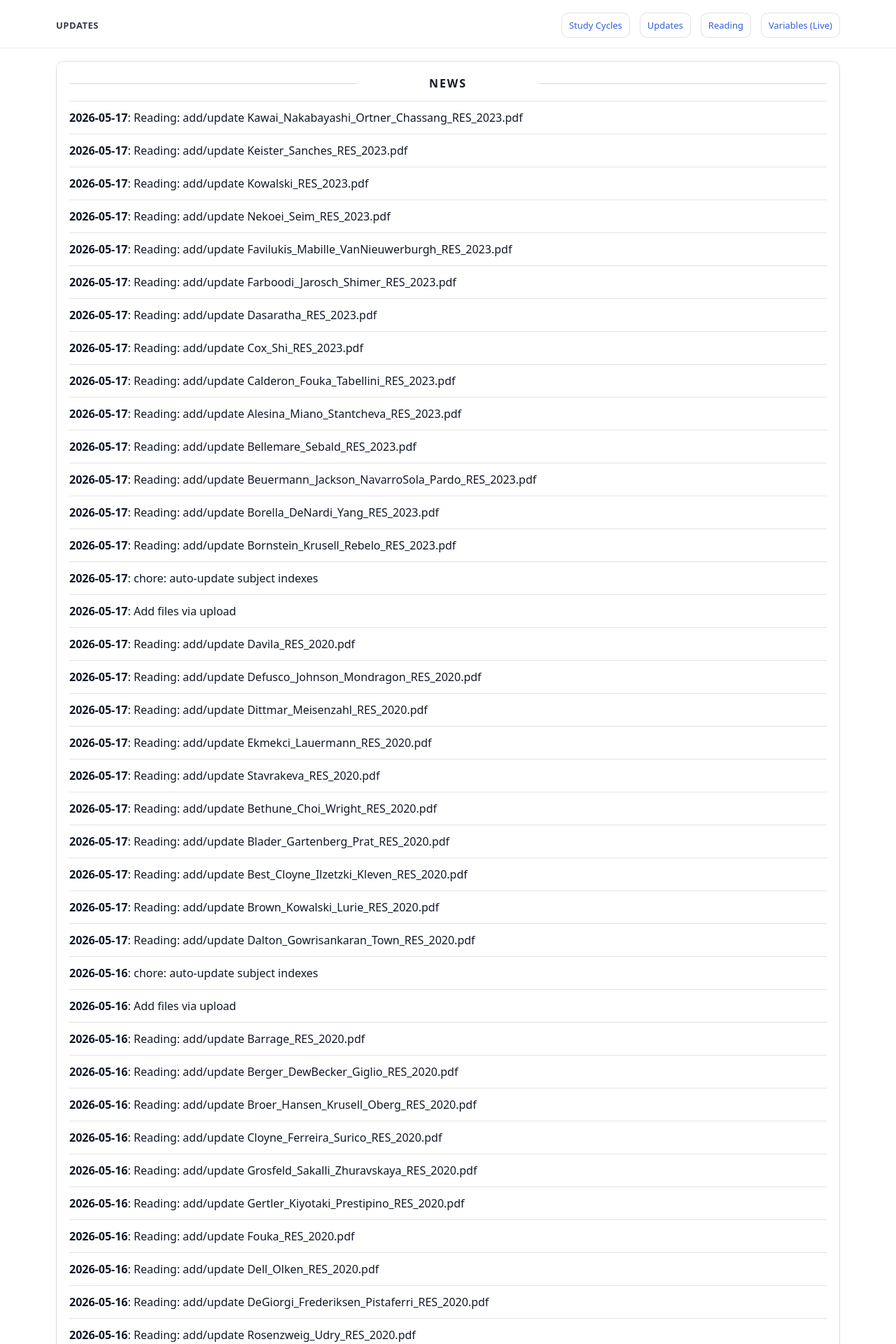
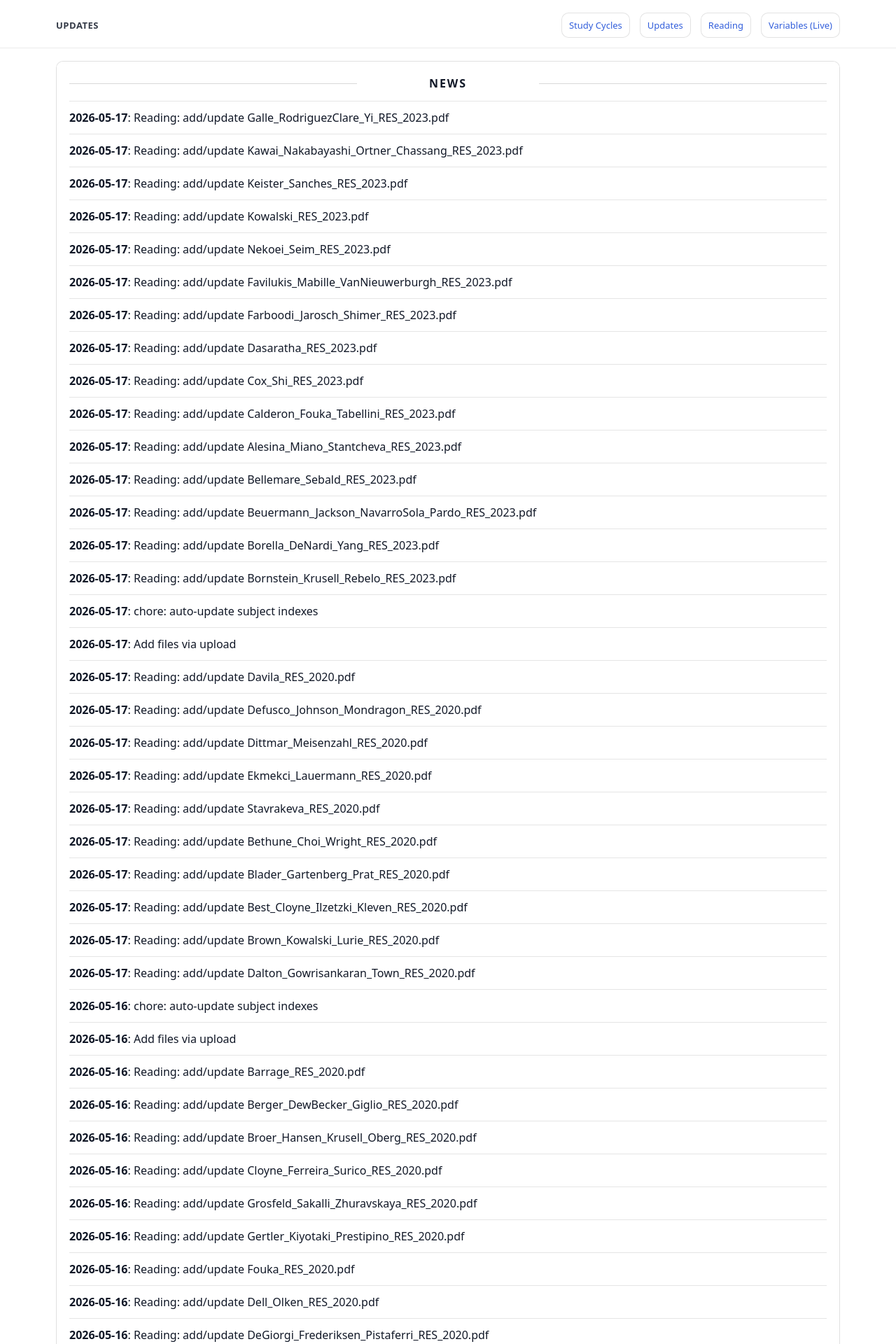
Before and after one commit to yaxinzn/study-archive, a Jekyll site: the page built from updates/index.md, in a window 1280 px wide. Shown: the top 1920 px of the page at 70% size. Built offline with Jekyll 4.4.1, drawn with Linux system fonts in a browser that asks for light colours; some of the changed text lies outside the part shown.

Commit message:
chore: update NEWS feed

```diff
--- a/_data/news.yml
+++ b/_data/news.yml
@@ -1,4 +1,7 @@
 # Auto-generated update history (sorted newest -> oldest). Do not edit manually.
+- ts: "1779018135"
+  date: "2026-05-17"
+  title: "Reading: add/update Galle_RodriguezClare_Yi_RES_2023.pdf"
 - ts: "1779018054"
   date: "2026-05-17"
   title: "Reading: add/update Kawai_Nakabayashi_Ortner_Chassang_RES_2023.pdf"
```
